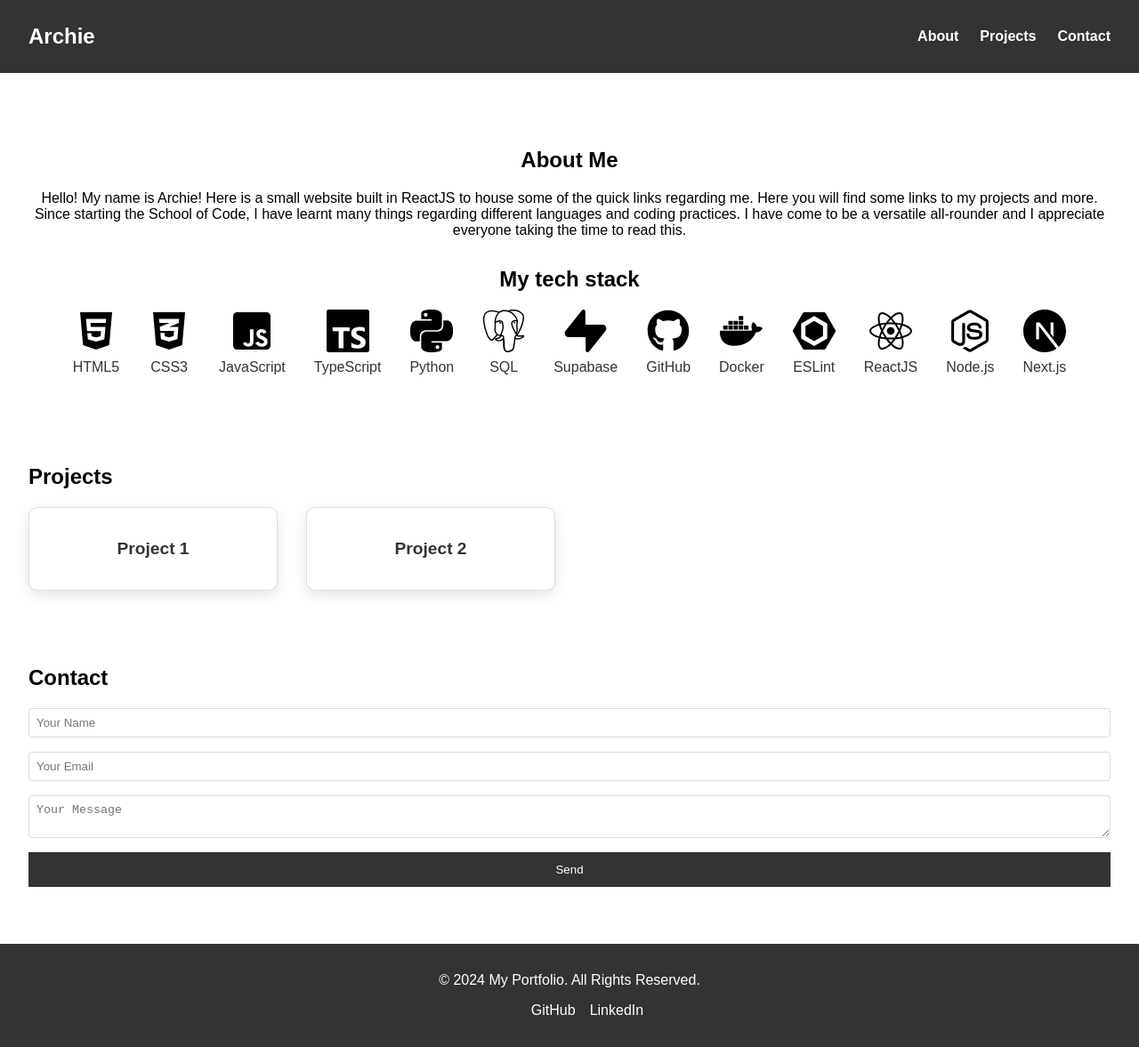
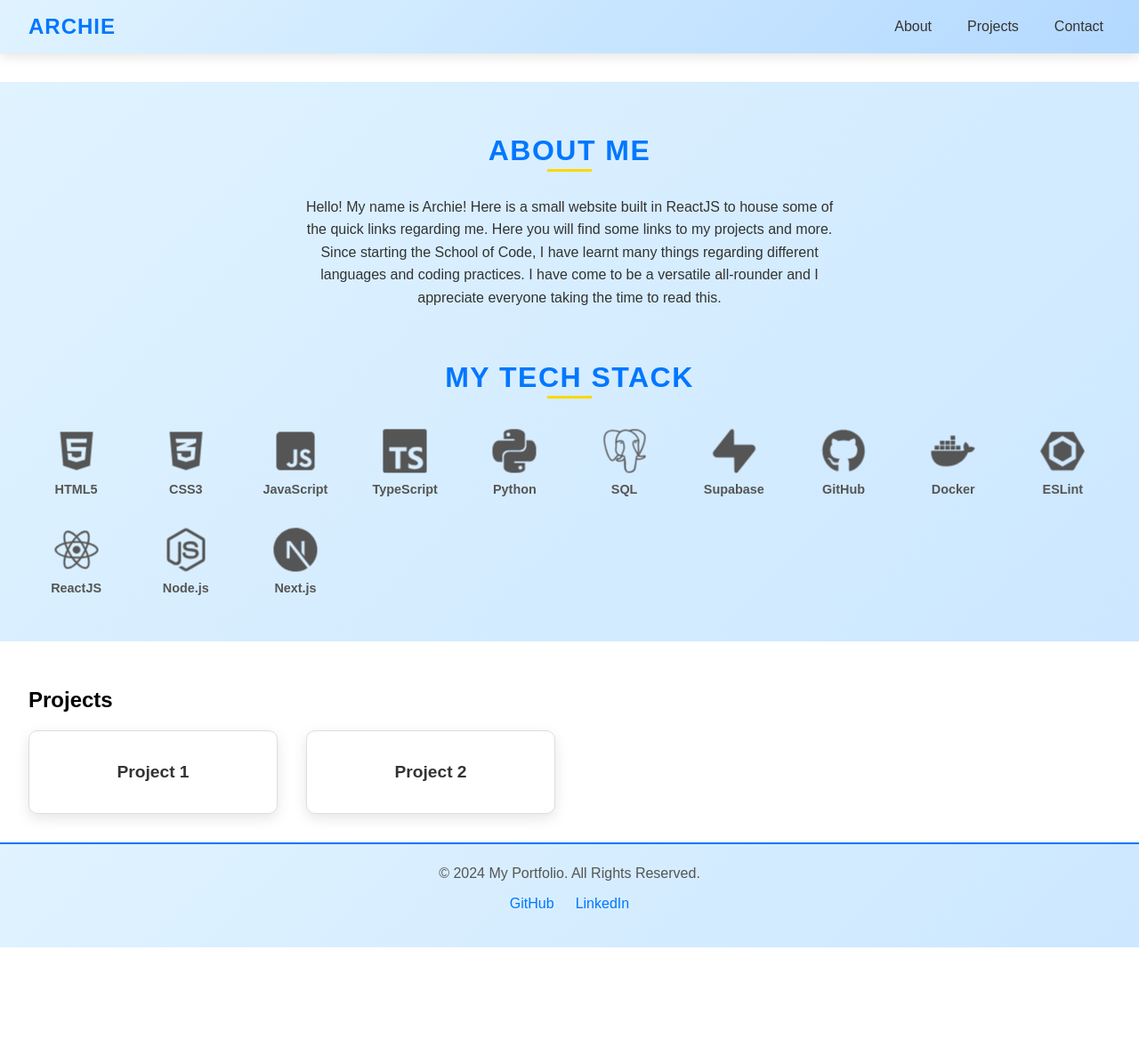
Before and after one commit to 4rchie-r/MainPortfolio, a React (Create React App) app: page / in a window 1280 px wide. Shown: the whole page at 89% size. After the commit the page ends 1065 px from the top, so only its background shows below. Built offline with nearby package versions, Linux system fonts and the light colour scheme.

Commit message:
sorted styling for the header, main body and footer.

```diff
--- a/src/App.js
+++ b/src/App.js
@@ -4,7 +4,6 @@ import Header from './components/Header';
 import Footer from './components/Footer';
 import About from './components/About';
 import Projects from './components/Projects';
-import Contact from './components/Contact';
 
 function App() {
     return (
@@ -13,7 +12,6 @@ function App() {
             <main>
                 <About />
                 <Projects />
-                <Contact />
             </main>
             <Footer />
         </div>
--- a/src/components/About.css
+++ b/src/components/About.css
@@ -1,6 +1,43 @@
+/* About.css */
+
 .about {
+    background: linear-gradient(135deg, #e0f3ff, #cce7ff);
     padding: 2rem;
+    color: #333;
     text-align: center;
+    font-family: 'Arial', sans-serif;
+    opacity: 0;
+    transform: translateY(20px);
+    animation: fadeIn 1.5s ease-out forwards;
+}
+
+.about h2 {
+    font-size: 2rem;
+    color: #0077ff;
+    text-transform: uppercase;
+    letter-spacing: 1.5px;
+    margin-bottom: 1rem;
+    position: relative;
+    display: inline-block;
+}
+
+.about h2::after {
+    content: "";
+    width: 50px;
+    height: 3px;
+    background: #ffd700;
+    position: absolute;
+    bottom: -5px;
+    left: 50%;
+    transform: translateX(-50%);
+}
+
+.about p {
+    max-width: 600px;
+    margin: 1rem auto;
+    font-size: 1rem;
+    color: #333;
+    line-height: 1.6;
 }
 
 .tech-stack {
@@ -8,31 +45,60 @@
 }
 
 .tech-icons {
-    display: flex;
-    justify-content: center;
-    flex-wrap: wrap;
-    gap: 2rem;
+    display: grid;
+    grid-template-columns: repeat(auto-fit, minmax(100px, 1fr));
+    gap: 1rem;
+    margin-top: 1.5rem;
+    justify-items: center;
 }
 
 .tech-item {
     display: flex;
     flex-direction: column;
     align-items: center;
+    transition: transform 0.3s ease, color 0.3s ease;
+    cursor: pointer;
+}
+
+.tech-item:hover {
+    transform: translateY(-10px);
+    color: #0077ff;
 }
 
 .tech-icon {
     font-size: 3rem;
-    transition: transform 0.3s, color 0.3s;
-    cursor: pointer;
-}
-
-.tech-icon:hover {
-    transform: scale(1.2);
-    color: #007BFF;
+    color: #555;
+    transition: color 0.3s ease;
+    animation: pulse 1.5s infinite;
 }
 
 .tech-item p {
     margin-top: 0.5rem;
-    font-size: 1rem;
-    color: #333;
+    font-weight: bold;
+    font-size: 0.9rem;
+    color: #555;
 }
+
+.tech-item:hover .tech-icon {
+    color: #ffd700;
+}
+
+@keyframes pulse {
+    0%, 100% {
+        transform: scale(1);
+    }
+    50% {
+        transform: scale(1.1);
+    }
+}
+
+@keyframes fadeIn {
+    0% {
+        opacity: 0;
+        transform: translateY(20px);
+    }
+    100% {
+        opacity: 1;
+        transform: translateY(0);
+    }
+}
--- a/src/components/Contact.css
+++ /dev/null
@@ -1,27 +0,0 @@
-.contact {
-    padding: 2rem;
-}
-
-.contact form {
-    display: flex;
-    flex-direction: column;
-    gap: 1rem;
-}
-
-.contact form input, .contact form textarea {
-    padding: 0.5rem;
-    border: 1px solid #ddd;
-    border-radius: 4px;
-}
-
-.contact form button {
-    padding: 0.75rem;
-    background-color: #333;
-    color: white;
-    border: none;
-    cursor: pointer;
-}
-
-.contact form button:hover {
-    background-color: #555;
-}
--- a/src/components/Contact.js
+++ /dev/null
@@ -1,18 +0,0 @@
-import React from 'react';
-import './Contact.css';
-
-const Contact = () => {
-    return (
-        <section id="contact" className="contact">
-            <h2>Contact</h2>
-            <form>
-                <input type="text" placeholder="Your Name" required />
-                <input type="email" placeholder="Your Email" required />
-                <textarea placeholder="Your Message" required></textarea>
-                <button type="submit">Send</button>
-            </form>
-        </section>
-    );
-};
-
-export default Contact;
--- a/src/components/Footer.css
+++ b/src/components/Footer.css
@@ -1,23 +1,66 @@
 .footer {
-    background-color: #333;
-    color: white;
+    background: linear-gradient(135deg, #e0f3ff, #cce7ff);
+    color: #333;
+    padding: 1.5rem;
     text-align: center;
-    padding: 1rem 0;
-    margin-top: 2rem;
+    font-family: 'Arial', sans-serif;
+    opacity: 0;
+    animation: fadeIn 1.5s ease-out forwards;
+    border-top: 2px solid #0077ff;
+}
+
+.footer p {
+    font-size: 1rem;
+    color: #555;
+    margin: 0;
 }
 
 .footer ul {
     list-style: none;
+    padding: 0;
     display: flex;
     justify-content: center;
-    gap: 1rem;
+    gap: 1.5rem;
+    margin-top: 1rem;
 }
 
 .footer ul li a {
-    color: white;
+    color: #0077ff;
     text-decoration: none;
+    font-size: 1rem;
+    font-weight: 500;
+    position: relative;
+    transition: color 0.3s ease, transform 0.3s ease;
 }
 
 .footer ul li a:hover {
-    color: #ddd;
+    color: #ffd700;
+    transform: translateY(-3px);
 }
+
+.footer ul li a::after {
+    content: "";
+    position: absolute;
+    width: 0;
+    height: 2px;
+    background: #ffd700;
+    bottom: -3px;
+    left: 50%;
+    transform: translateX(-50%);
+    transition: width 0.3s ease;
+}
+
+.footer ul li a:hover::after {
+    width: 100%;
+}
+
+@keyframes fadeIn {
+    0% {
+        opacity: 0;
+        transform: translateY(20px);
+    }
+    100% {
+        opacity: 1;
+        transform: translateY(0);
+    }
+}
--- a/src/components/Header.css
+++ b/src/components/Header.css
@@ -1,29 +1,82 @@
+/* Header.css */
+
 .header {
     display: flex;
     justify-content: space-between;
     align-items: center;
     padding: 1rem 2rem;
-    background-color: #333;
-    color: white;
+    background: linear-gradient(135deg, #e0f3ff, #b3d9ff);
+    color: #333;
+    font-family: 'Arial', sans-serif;
+    position: sticky;
+    top: 0;
+    z-index: 1000;
+    box-shadow: 0 4px 12px rgba(0, 0, 0, 0.1);
+    opacity: 0;
+    animation: fadeIn 1.5s ease-out forwards;
 }
 
-.header .logo {
+.logo {
     font-size: 1.5rem;
     font-weight: bold;
+    text-transform: uppercase;
+    letter-spacing: 1px;
+    color: #0077ff;
+    cursor: pointer;
+    transition: transform 0.3s ease;
 }
 
-.header nav ul {
+.logo:hover {
+    transform: scale(1.1);
+    color: #ffd700;
+}
+
+nav ul {
     list-style: none;
     display: flex;
     gap: 1.5rem;
+    margin: 0;
 }
 
-.header nav ul li a {
-    color: white;
-    text-decoration: none;
-    font-weight: bold;
+nav ul li {
+    position: relative;
 }
 
-.header nav ul li a:hover {
-    color: #ddd;
+nav ul li a {
+    color: #333;
+    text-decoration: none;
+    font-size: 1rem;
+    font-weight: 500;
+    padding: 0.5rem;
+    transition: color 0.3s ease;
 }
+
+nav ul li a:hover {
+    color: #ffd700;
+}
+
+nav ul li a::after {
+    content: "";
+    position: absolute;
+    width: 0;
+    height: 2px;
+    background: #ffd700;
+    left: 0;
+    bottom: -5px;
+    transition: width 0.3s ease;
+}
+
+nav ul li a:hover::after {
+    width: 100%;
+}
+
+@keyframes fadeIn {
+    0% {
+        opacity: 0;
+        transform: translateY(-20px);
+    }
+    100% {
+        opacity: 1;
+        transform: translateY(0);
+    }
+}
```
